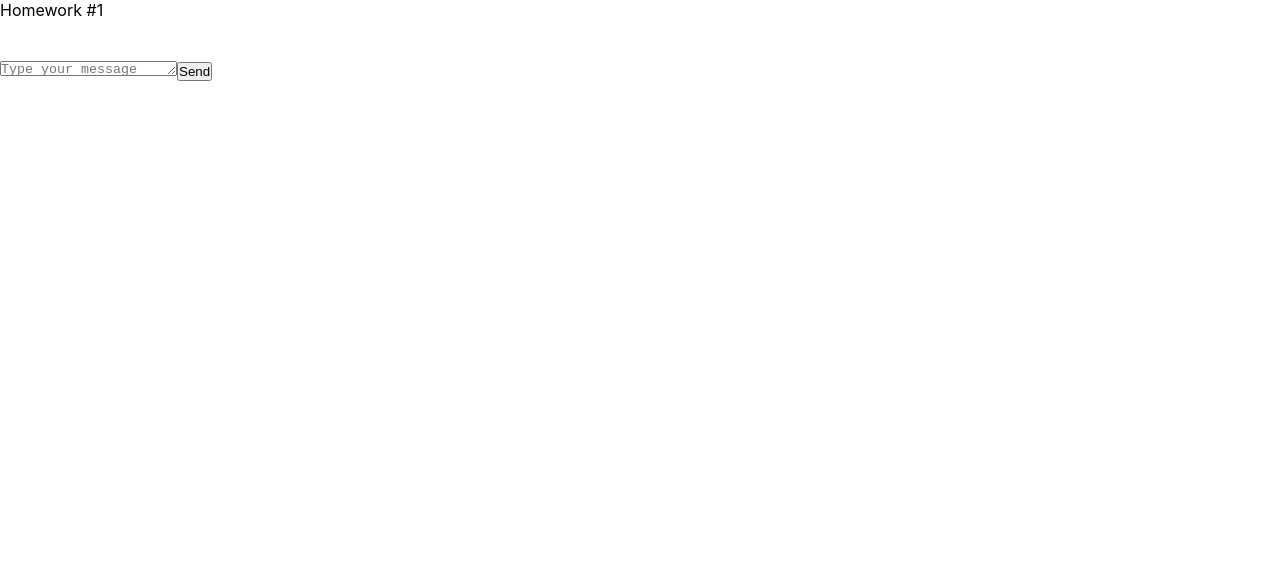
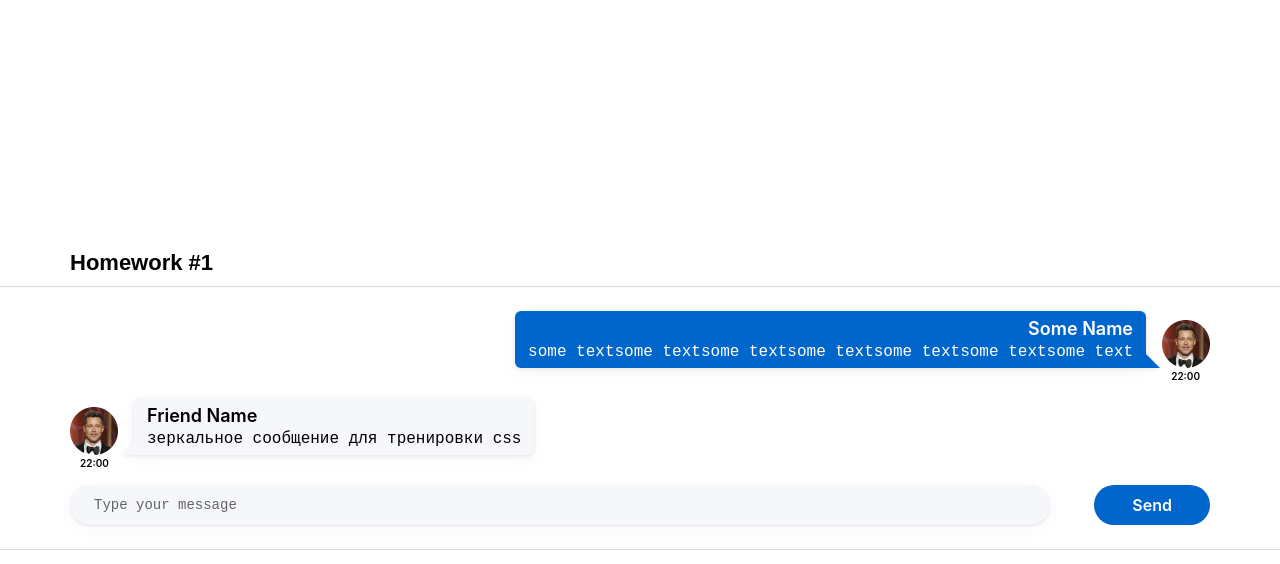
Before and after one commit to dariametelitsa/hws2, a React (Create React App) app: page / in a window 1280 px wide. Shown: the top 564 px of the page. Built offline with nearby package versions, Linux system fonts and the light colour scheme.

Commit message:
added styles for messages

```diff
--- a/package.json
+++ b/package.json
@@ -1,6 +1,6 @@
 {
   "name": "hws2",
-  "homepage": "http://IgnatZakalinsky.github.io/hws2",
+  "homepage": "http://dariametelitsa.github.io/hws2",
   "version": "0.1.0",
   "private": true,
   "dependencies": {
--- a/src/s1-main/App.module.css
+++ b/src/s1-main/App.module.css
@@ -1,11 +1,20 @@
 .App {
     --header_height: 60px;
+    align-content: center;
+    height: 100vh;
+    min-width: 600px;
 }
 
 .hw {
-
+    min-width: 100%;
+    border-top: 1px solid #D9D9D9;
+    border-bottom: 1px solid #D9D9D9;
+    padding: 24px 70px;
 }
 
 .hwTitle {
-
+    margin: 0 70px 10px;
+    font-family: 'Montserrat', sans-serif;
+    font-size: 22px;
+    font-weight: 600;
 }
--- a/src/s2-homeworks/hw01/friend-message/FriendMessage.module.css
+++ b/src/s2-homeworks/hw01/friend-message/FriendMessage.module.css
@@ -1,31 +1,62 @@
 .friendMessage {
-
+    position: relative;
+    margin-bottom: 30px;
 }
 
 .friendImageAndText {
-
+    display: flex;
 }
 
 .friendImageAndText img {
-
+    width: 48px;
+    height: 48px;
+    align-self: flex-end;
 }
 
 .friendText {
+    max-width: 80%;
+    width: fit-content;
+    margin-left: 16px;
+    padding: 7px 13px;
 
+    color: black;
+    font-family: inherit;
+
+    background-color: #F5F7FB;
+    border-radius: 6px 6px 6px 0;
+    box-shadow: 0 5px 20px rgba(29, 33, 38, 0.03);
+    filter: drop-shadow(0 1px 2px rgba(29, 33, 38, 0.1))
 }
 
 .friendText:after {
-
+    content: '';
+    position: absolute;
+    border: 7px solid transparent;
+    border-bottom: 7px solid #F5F7FB;
+    border-right: 7px solid #F5F7FB;
+    left: -12px;
+    bottom: 0;
 }
 
 .friendName {
-
+    font-size: 18px;
+    font-weight: 600;
+    margin-bottom: 4px;
 }
 
 .friendMessageText {
-
+    white-space: pre-wrap;
+    white-space: -moz-pre-wrap;
+    word-wrap: break-word;
+    font-size: 16px;
+    font-weight: 400;
 }
 
 .friendTime {
-
+    margin-top: 2px;
+    position: absolute;
+    left: 10px;
+    font-weight: 600;
+    font-size: 10px;
+    font-family: inherit;
 }
--- a/src/s2-homeworks/hw01/friend-message/FriendMessage.tsx
+++ b/src/s2-homeworks/hw01/friend-message/FriendMessage.tsx
@@ -1,8 +1,9 @@
 import React from 'react'
 import s from './FriendMessage.module.css'
+import { MessageType } from "../HW1";
 
 // создать тип вместо any и отобразить приходящие данные
-const FriendMessage = (props: any) => {
+const FriendMessage = (props: { message:  MessageType}) => {
     return (
         <div
             id={'hw1-friend-message-' + props.message.id}
@@ -11,26 +12,20 @@ const FriendMessage = (props: any) => {
             <div className={s.friendImageAndText}>
                 <img
                     id={'hw1-friend-avatar-' + props.message.id}
-                    // создаёт студент
-
-                    //
+                    src={props.message.user.avatar}
                 />
                 <div className={s.friendText}>
                     <div
                         id={'hw1-friend-name-' + props.message.id}
                         className={s.friendName}
                     >
-                        {/*создаёт студент*/}
-
-                        {/**/}
+                        {props.message.user.name}
                     </div>
                     <pre
                         id={'hw1-friend-text-' + props.message.id}
                         className={s.friendMessageText}
                     >
-                        {/*создаёт студент*/}
-
-                        {/**/}
+                        {props.message.message.text}
                     </pre>
                 </div>
             </div>
@@ -38,9 +33,7 @@ const FriendMessage = (props: any) => {
                 id={'hw1-friend-time-' + props.message.id}
                 className={s.friendTime}
             >
-                {/*создаёт студент*/}
-
-                {/**/}
+                {props.message.message.time}
             </div>
         </div>
     )
--- a/src/s2-homeworks/hw01/message-sender/MessageSender.module.css
+++ b/src/s2-homeworks/hw01/message-sender/MessageSender.module.css
@@ -1,18 +1,45 @@
 .sendForm {
-
+    display: flex;
+    justify-content: space-between;
+    gap: 44px;
 }
 
 .textarea {
+    flex: 1;
+    padding: 12px 24px;
 
+    border-radius: 20px;
+    border: none;
+    background-color: #F5F7FB;
+
+    box-shadow: 0 5px 20px rgba(29, 33, 38, 0.03), 0 1px 2px rgba(29, 33, 38, 0.1);
+    resize: none;
+}
+
+.textarea::placeholder {
+    font-family: inherit;
+    font-size: 14px;
+    color: rgba(0, 0, 0, 0.6);
 }
 
 .button {
+    padding: 10px 38px;
 
+    color: white;
+    font-family: inherit;
+    font-weight: 600;
+    font-size: 16px;
+
+    border-radius: 20px;
+    border: none;
+    background-color: #0066CC;
 }
 
 .button:hover {
+    opacity: 0.8;
+}
 
+.button:active {
+    box-shadow: inset 0 6px 20px rgba(0, 34, 69, 0.2),
+                inset 0 2px 2px rgba(0, 34, 69, 0.5);
 }
-.button:active {
-
-}
--- a/src/s2-homeworks/hw01/message/Message.module.css
+++ b/src/s2-homeworks/hw01/message/Message.module.css
@@ -1,31 +1,66 @@
 .message {
-
+    position: relative;
+    margin-bottom: 30px;
 }
 
 .imageAndText {
-
+    display: flex;
+    flex-direction: row-reverse;
 }
 
 .imageAndText img {
-
+    width: 48px;
+    height: 48px;
+    align-self: flex-end;
 }
 
 .text {
+    text-align: end;
+    max-width: 80%;
+    width: fit-content;
+    margin-right: 16px;
 
+    padding: 7px 13px;
+
+    color: white;
+    font-family: inherit;
+
+    background-color: #0066CC;
+    border-radius: 6px 6px 0 6px;
+    box-shadow: 0 5px 20px rgba(29, 33, 38, 0.03);
+    filter: drop-shadow(0 1px 2px rgba(29, 33, 38, 0.1))
 }
 
-.text:after {
+.text::after {
+    content: '';
+    position: absolute;
+    border: 7px solid transparent;
+    border-bottom: 7px solid #0066CC;
+    border-left: 7px solid #0066CC;
+    right: -14px;
+    bottom: 0;
+}
 
+
+.messageText {
+    white-space: pre-wrap;
+    white-space: -moz-pre-wrap;
+    word-wrap: break-word;
+    font-size: 16px;
+    font-weight: 400;
 }
 
 .name {
-
-}
-
-.messageText {
-
+    font-size: 18px;
+    font-weight: 600;
+    margin-bottom: 4px;
 }
 
 .time {
-
+    margin-top: 2px;
+    position: absolute;
+    right: 10px;
+    font-weight: 600;
+    font-size: 10px;
+    font-family: inherit;
 }
--- a/src/s2-homeworks/hw01/message/Message.tsx
+++ b/src/s2-homeworks/hw01/message/Message.tsx
@@ -1,8 +1,11 @@
 import React from 'react'
 import s from './Message.module.css'
+import { MessageType } from "../HW1";
 
 // нужно создать правильный тип вместо any
-export type MessagePropsType = any
+export type MessagePropsType = {
+    message: MessageType;
+};
 
 // нужно отобразить приходящие данные
 const Message = (props: MessagePropsType) => {
@@ -11,27 +14,26 @@ const Message = (props: MessagePropsType) => {
             <div className={s.imageAndText}>
                 <img
                     id={'hw1-avatar-' + props.message.id}
-                    // создаёт студент
-
-                    //
+                    src={props.message.user.avatar}
+                    alt='Avatar.'
                 />
                 <div className={s.text}>
                     <div id={'hw1-name-' + props.message.id} className={s.name}>
                         {/*создаёт студент*/}
 
-                        {/**/}
+                        {props.message.user.name}
                     </div>
                     <pre id={'hw1-text-' + props.message.id} className={s.messageText}>
                         {/*создаёт студент*/}
 
-                        {/**/}
+                        {props.message.message.text}
                     </pre>
                 </div>
             </div>
             <div id={'hw1-time-' + props.message.id} className={s.time}>
                 {/*создаёт студент*/}
 
-                {/**/}
+                {props.message.message.time}
             </div>
         </div>
     )
```
Also changed, not shown: src/s2-homeworks/hw01/HW1.tsx (+15 -1 lines).
